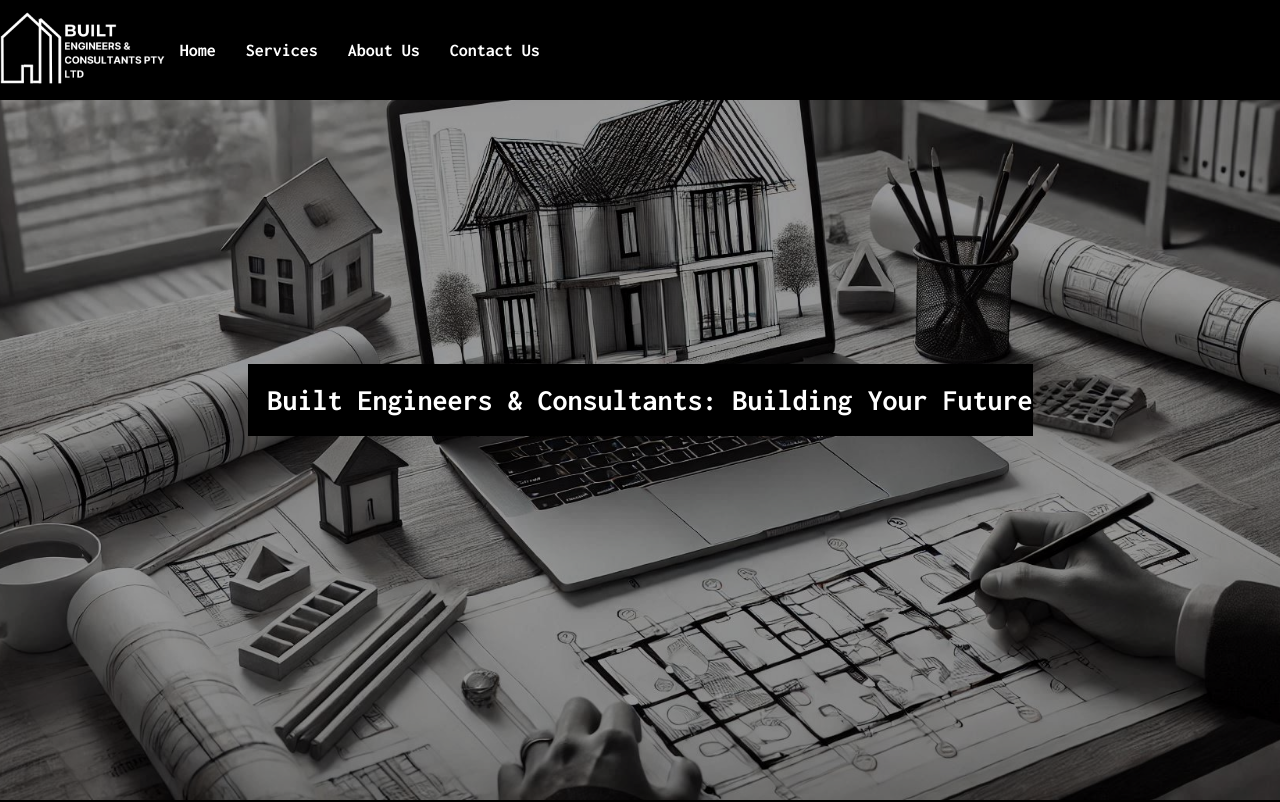
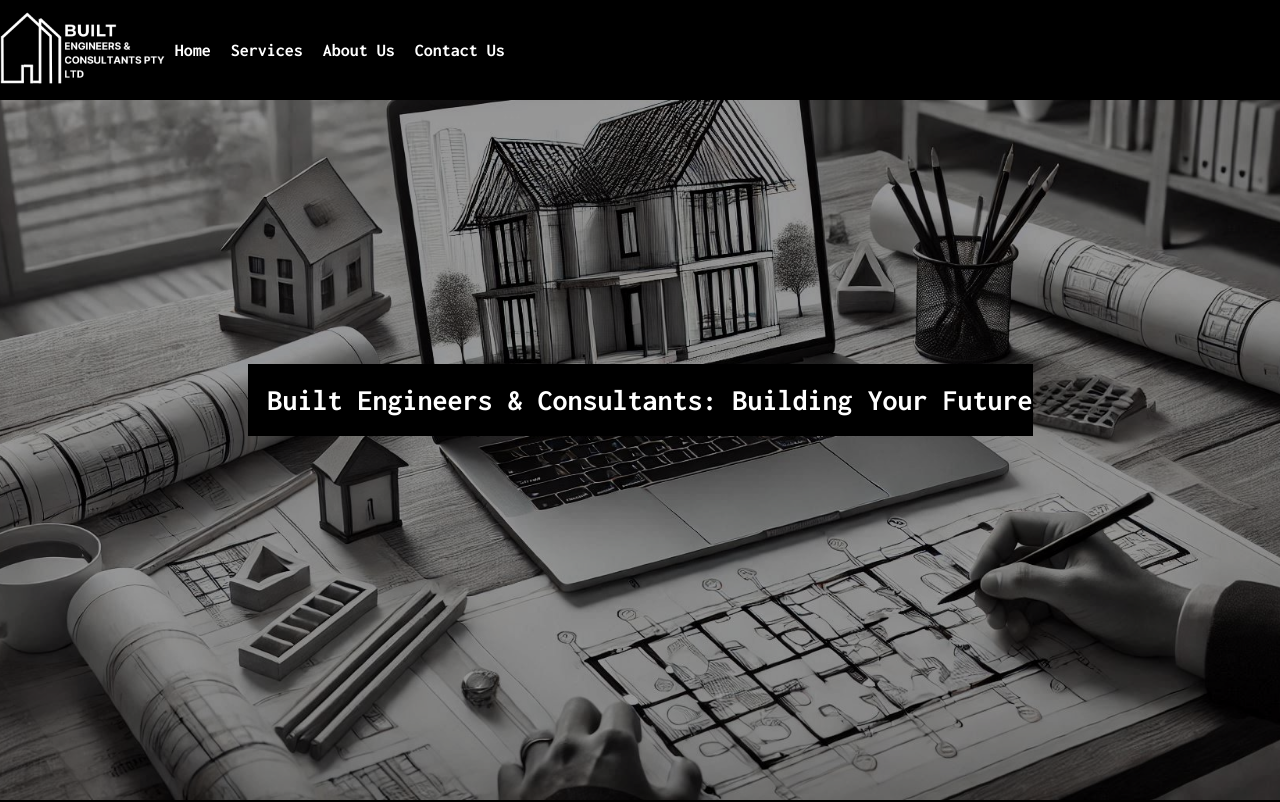
Before and after one commit to adi1096/builtengineers, a React (Create React App) app: page / in a window 1280 px wide. Shown: the top 802 px of the page. Built offline with nearby package versions, Linux system fonts and the light colour scheme.

Commit message:
Update App.css

```diff
--- a/src/App.css
+++ b/src/App.css
@@ -31,7 +31,7 @@ body {
 }
 
 .toolbar li {
-  margin: 0 15px;
+  margin: 0 10px;
   font-size: 18px;
   display: flex;
   align-items: center;
@@ -73,3 +73,14 @@ body {
   background: black;
   color: white;
 }
+
+/* Fix for scroll offset under fixed navbar */
+.section {
+  scroll-margin-top: 80px; /* Adjust this value to match your navbar height */
+}
+
+@media (max-width: 768px) {
+  .section {
+    scroll-margin-top: 60px; /* Smaller navbar height on mobile */
+  }
+}
```
